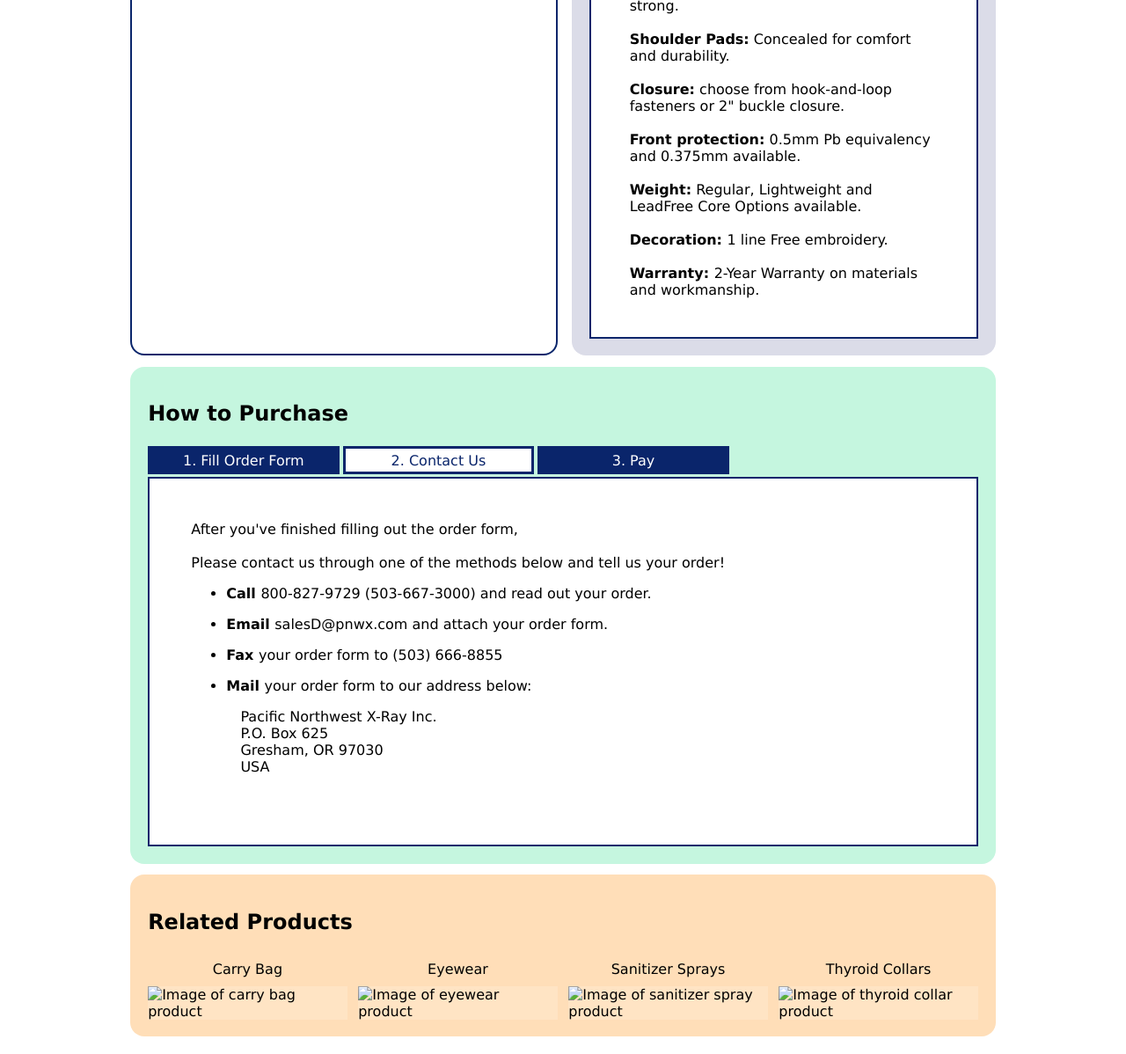
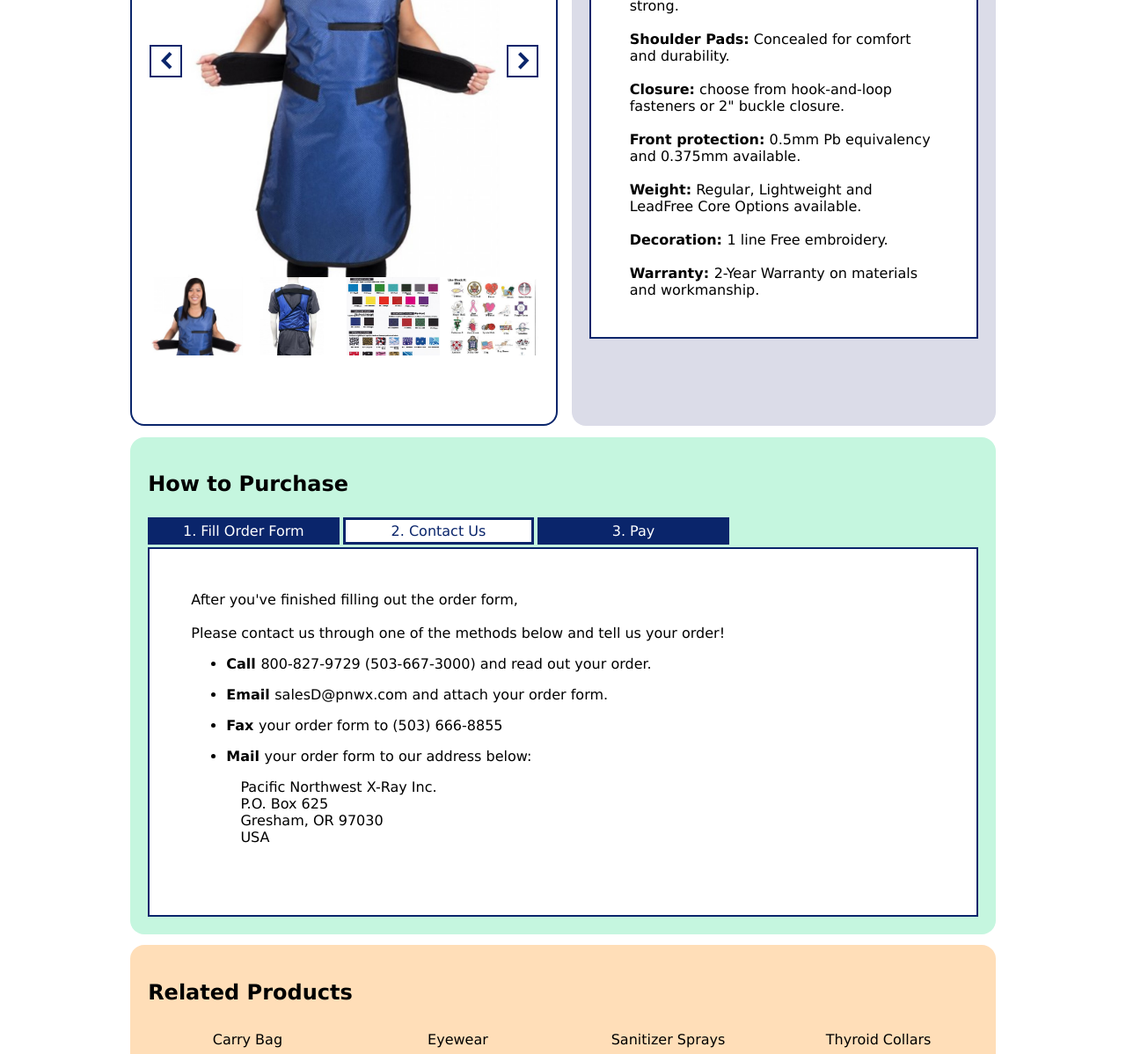
Before and after one commit to radicalwaterbear101/redesign, a plain HTML site: page index.html in a window 1280 px wide. Shown: the part 698-1896 px from the top of the page at 88% size. Drawn offline with Linux system fonts and the light colour scheme.

Commit message:
Update index.html

```diff
--- a/index.html
+++ b/index.html
@@ -74,36 +74,36 @@
                 <div id="scroll-window">
                     <!--left icon-->
                     <button class="icon">
-                        <img src="icons/back icon.png" alt="Previous Image" height="24" width="auto" />
+                        <img src="back icon.png" alt="Previous Image" height="24" width="auto" />
                     </button>
 
 
                     <!--image + expand icon (?)-->
-                    <img src="pictures/descrip pic.jpg"
+                    <img src="descrip pic.jpg"
                         alt="Current image of a person wearing the Flex-Guard Apron in frontal view" width="80%"
                         height="auto" />
 
                     <!--right icon-->
                     <button class="icon">
-                        <img src="icons/forward icon.png" alt="Next Image" height="24" width="auto" />
+                        <img src="forward icon.png" alt="Next Image" height="24" width="auto" />
                     </button>
 
                 </div>
 
                 <div class="preview-images">
                     <div class="preview-image">
-                        <img src="pictures/descrip pic.jpg"
+                        <img src="descrip pic.jpg"
                             alt="Preview of a person wearing the Flex-Guard Apron in frontal view">
                     </div>
                     <div class="preview-image">
-                        <img src="pictures/prev1.jpg"
+                        <img src="prev1.jpg"
                             alt="Preview of a person wearing the Flex-Guard Apron in back view">
                     </div>
                     <div class="preview-image">
-                        <img src="pictures/prev2.jpg" alt="Preview of color options for Flex-Guard Apron">
+                        <img src="prev2.jpg" alt="Preview of color options for Flex-Guard Apron">
                     </div>
                     <div class="preview-image">
-                        <img src="pictures/prev3.jpg" alt="Preview of decorative patch options for Flex-Guard Apron">
+                        <img src="prev3.jpg" alt="Preview of decorative patch options for Flex-Guard Apron">
                     </div>
                 </div>
 
@@ -211,22 +211,22 @@
                 <div class="preview-images">
                     <div class="preview-image">
                         <p> Carry Bag</p>
-                        <img src="related products/carry bag.jpg" alt="Image of carry bag product">
+                        <img src="carry bag.jpg" alt="Image of carry bag product">
                     </div>
                     <div class="preview-image">
                         <p> Eyewear </p>
-                        <img src="related products/eyewear.jpg" alt="Image of eyewear product">
+                        <img src="eyewear.jpg" alt="Image of eyewear product">
                     </div>
                     <div class="preview-image">
                         <p class="mid-screen-text">Sanitizer Sprays </p>
                         <p class="small-screen-text">Sanitizers</p>
-                        <img src="related products/spray.jpg" alt="Image of sanitizer spray product">
+                        <img src="spray.jpg" alt="Image of sanitizer spray product">
                     </div>
                     <div class="preview-image">
                         <p class="mid-screen-text">Thyroid Collars </p>
                         <p class="small-screen-text">Collars</p>
 
-                        <img src="related products/thyroid collar.jpg" alt="Image of thyroid collar product">
+                        <img src="thyroid collar.jpg" alt="Image of thyroid collar product">
                     </div>
                 </div>
 
@@ -265,7 +265,7 @@
 
             <div class="icon-name">
                 <a href="">
-                    <img src="icons/order icon.png" alt="order icon" height="18" width="auto" />
+                    <img src="order icon.png" alt="order icon" height="18" width="auto" />
                 </a>
 
                 <p class="p2" style="color:var(--primary500);">
@@ -275,7 +275,7 @@
 
             <div class="icon-name">
                 <a href="">
-                    <img src="icons/link icon.png" alt="link icon" height="18" width="auto" />
+                    <img src="link icon.png" alt="link icon" height="18" width="auto" />
                 </a>
 
                 <p class="p2" style="color:var(--primary500);">
@@ -295,7 +295,7 @@
 
             <div class="icon-name">
                 <a href="">
-                    <img src="icons/call icon.png" alt="call icon" height="18" width="auto" />
+                    <img src="call icon.png" alt="call icon" height="18" width="auto" />
                 </a>
 
                 <p class="p2" style="color:var(--primary500);">
@@ -305,7 +305,7 @@
 
             <div class="icon-name">
                 <a href="">
-                    <img src="icons/email icon.png" alt="email icon" height="18" width="auto" />
+                    <img src="email icon.png" alt="email icon" height="18" width="auto" />
                 </a>
 
                 <p class="p2" style="color:var(--primary500);">
```
